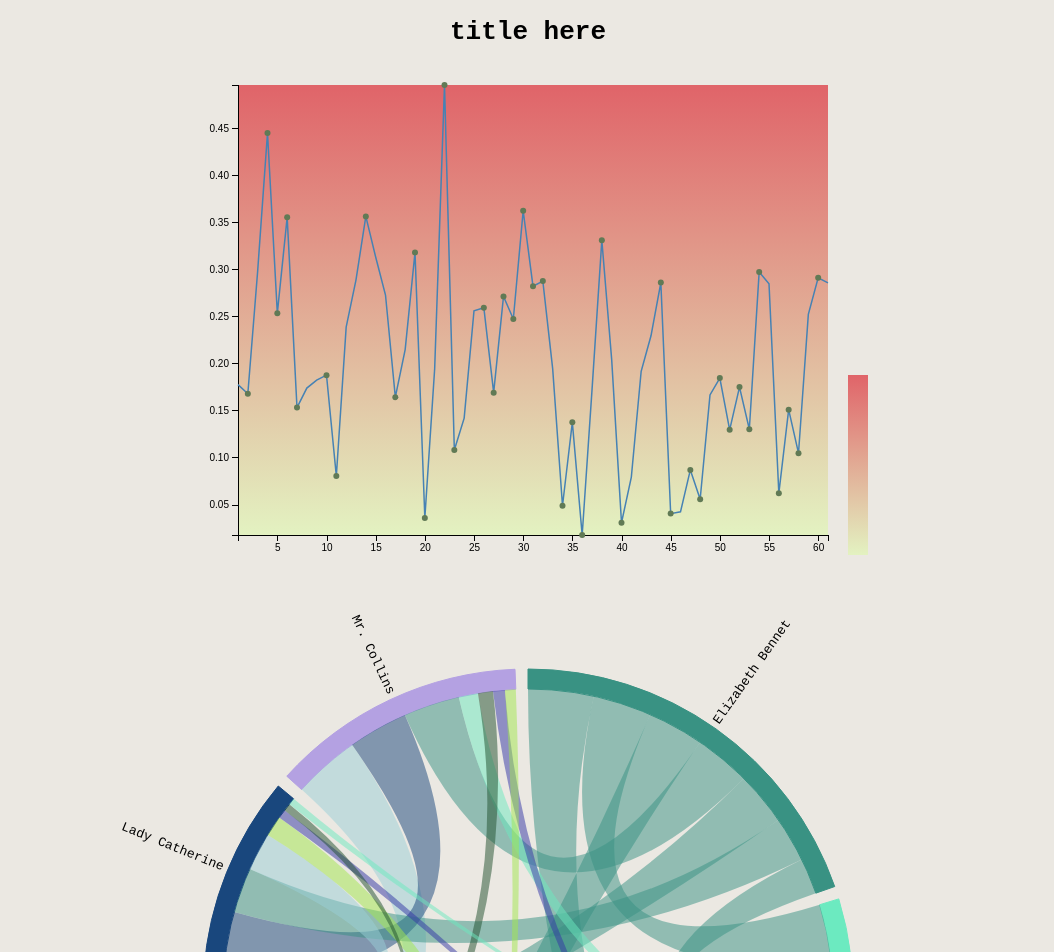
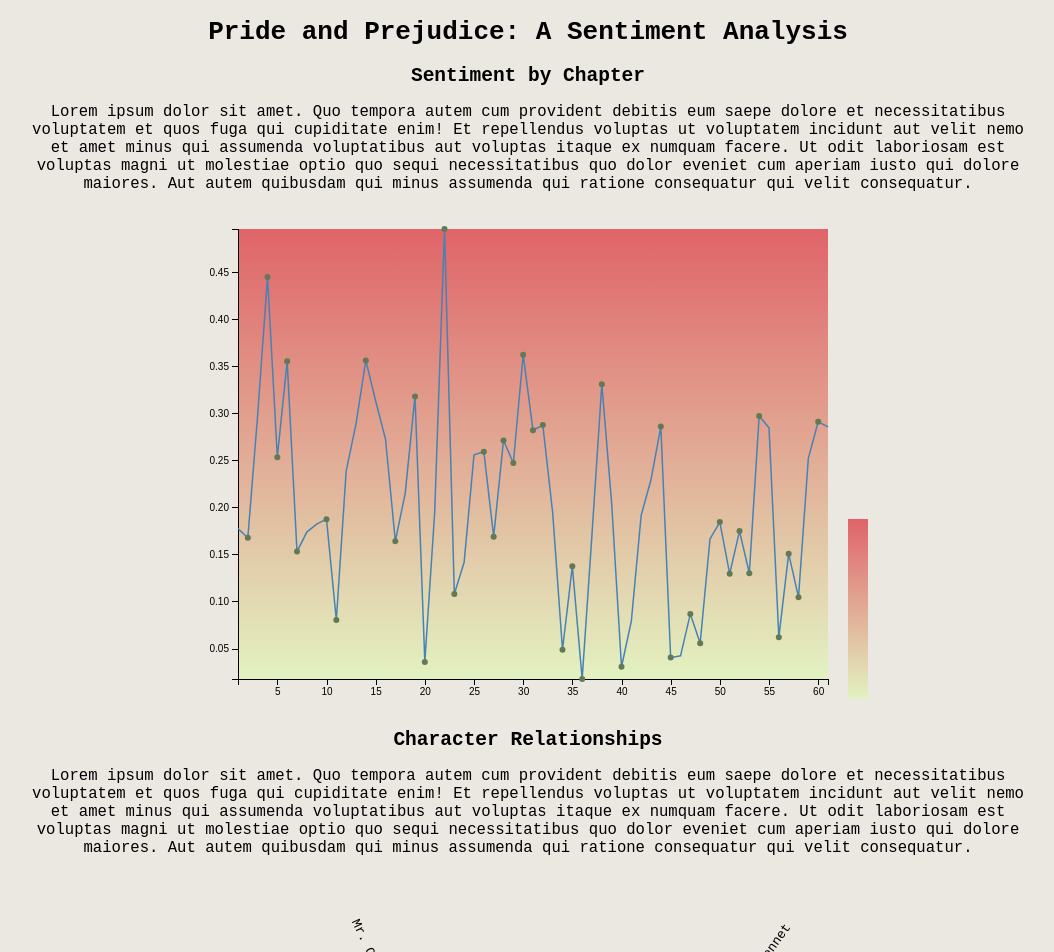
Before and after one commit to thirdlongitude/info4310-final-project, a plain HTML site: page index.html in a window 1280 px wide. Shown: the top 952 px of the page, without its empty margins (112-1166 px from the left). Drawn offline with nearby package versions, Linux system fonts and the light colour scheme.

Commit message:
formatting

```diff
--- a/index.html
+++ b/index.html
@@ -7,10 +7,14 @@
   <style>
     html {
       padding: 0px;
-      margin: 0px;
+      margin: 0px 10%;
       background-color: rgb(235, 232, 226);
       font-family: monospace;
       text-align: center;
+    }
+
+    p {
+      font-size: larger;
     }
 
     .axis path,
@@ -40,13 +44,44 @@
 </head>
 
 <body>
-  <h1>title here</h1>
+  <h1>Pride and Prejudice: A Sentiment Analysis</h1>
+
+  <h2>Sentiment by Chapter</h2>
+
+  <p>Lorem ipsum dolor sit amet. Quo tempora autem cum provident debitis eum saepe dolore et necessitatibus voluptatem
+    et quos fuga qui cupiditate enim! Et repellendus voluptas ut voluptatem incidunt aut velit nemo et amet minus qui
+    assumenda voluptatibus aut voluptas itaque ex numquam facere. Ut odit laboriosam est voluptas magni ut molestiae
+    optio quo sequi necessitatibus quo dolor eveniet cum aperiam iusto qui dolore maiores. Aut autem quibusdam qui minus
+    assumenda qui ratione consequatur qui velit consequatur.
+  </p>
 
   <div id="sentiment"></div>
+
+  <h2>Character Relationships</h2>
+
+  <p>
+    Lorem ipsum dolor sit amet. Quo tempora autem cum provident debitis eum saepe dolore et necessitatibus voluptatem et
+    quos fuga qui cupiditate enim! Et repellendus voluptas ut voluptatem incidunt aut velit nemo et amet minus qui
+    assumenda voluptatibus aut voluptas itaque ex numquam facere. Ut odit laboriosam est voluptas magni ut molestiae
+    optio quo sequi necessitatibus quo dolor eveniet cum aperiam iusto qui dolore maiores. Aut autem quibusdam qui minus
+    assumenda qui ratione consequatur qui velit consequatur.
+  </p>
+
   <div id="char-relations">
     <!-- svg for chord diagram -->
     <svg id="chord" height="850" width="850"></svg>
   </div>
+
+  <h2>Intensity of Character Emotions Over Time</h2>
+
+  <p>
+    Lorem ipsum dolor sit amet. Quo tempora autem cum provident debitis eum saepe dolore et necessitatibus voluptatem
+    et quos fuga qui cupiditate enim! Et repellendus voluptas ut voluptatem incidunt aut velit nemo et amet minus qui
+    assumenda voluptatibus aut voluptas itaque ex numquam facere. Ut odit laboriosam est voluptas magni ut molestiae
+    optio quo sequi necessitatibus quo dolor eveniet cum aperiam iusto qui dolore maiores. Aut autem quibusdam qui minus
+    assumenda qui ratione consequatur qui velit consequatur.
+  </p>
+
   <div id="combined-bubble"></div>
 
   <script>
@@ -235,8 +270,7 @@
           line_tooltip.style("opacity", 0);
         });
 
-      line_legend
-        .append("rect")
+      line_legend.append("rect")
         .attr("width", line_legendWidth)
         .attr("height", line_legendHeight - 20)
         .style("fill", "url(#sentimentGradient)");
@@ -247,8 +281,7 @@
 
       const line_legendAxis = d3.axisRight(line_legendScale).ticks(5);
 
-      line_legend
-        .append("g")
+      line_legend.append("g")
         .attr("class", "axis")
         .attr("transform", `translate(${line_legendWidth}, 0)`)
         .call(line_legendAxis);
```
